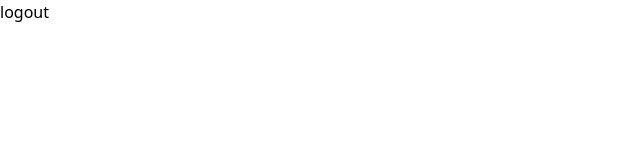
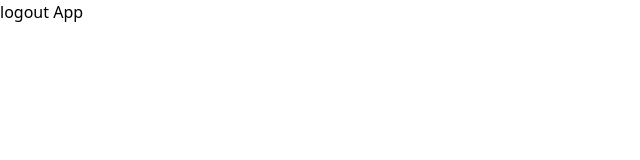
Before and after one commit to saify-codes/nexis, a Next.js app: page / in a window 1280 px wide. Shown: the top 160 px of the page, without its empty margins (0-640 px from the left). Built offline with nearby package versions, Linux system fonts and the light colour scheme.

Commit message:
testing CICD

```diff
--- a/app/page.tsx
+++ b/app/page.tsx
@@ -12,5 +12,5 @@ export default function () {
     signOut()
   }
 
-  return <button onClick={foo}>logout</button>
+  return <button onClick={foo}>logout App</button>
 }
```
